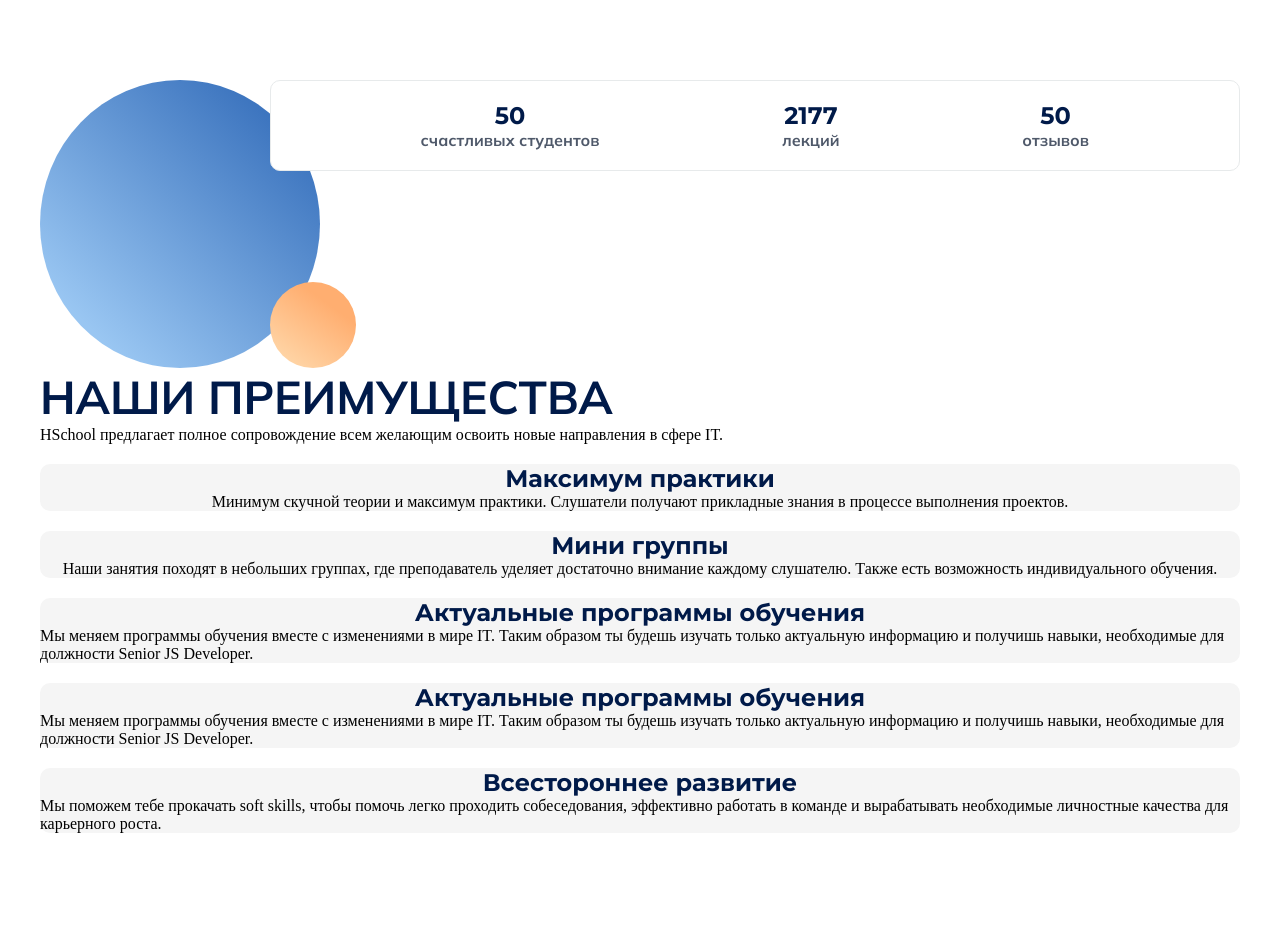
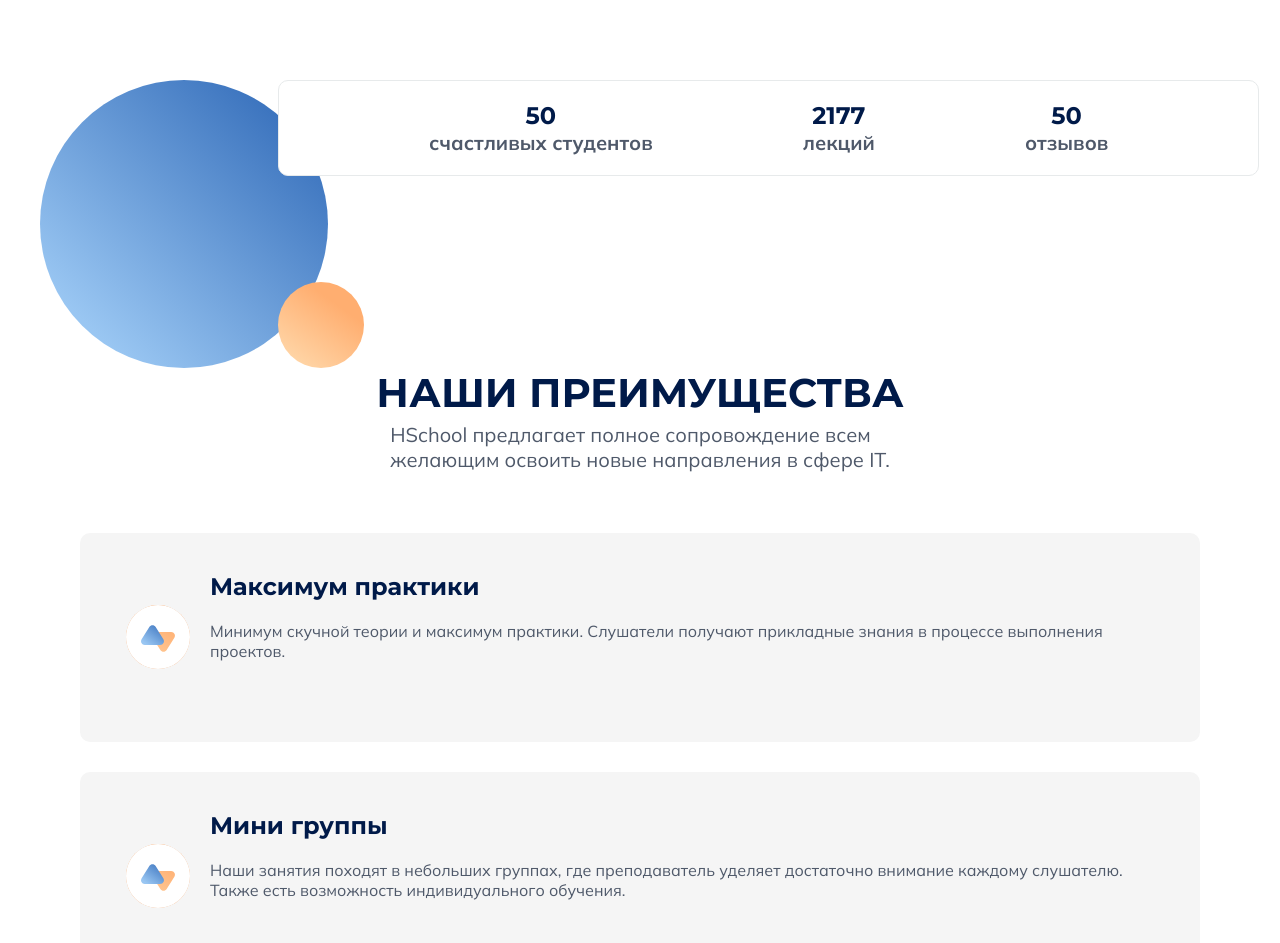
Before and after one commit to StanislavM31/hsschool, a plain HTML site: page index.html in a window 1280 px wide. Shown: the part 760-1703 px from the top of the page. Before the commit the page ends 1593 px from the top, so only its background shows below. Drawn offline with Linux system fonts and the light colour scheme.

Commit message:
feat: section benefits

```diff
--- a/index.html
+++ b/index.html
@@ -5,12 +5,9 @@
     <meta http-equiv="X-UA-Compatible" content="IE=edge" />
     <meta name="viewport" content="width=device-width, initial-scale=1.0" />
     <link rel="stylesheet" href="./css/style.css" />
-    <link rel="preconnect" href="https://fonts.googleapis.com" />
-    <link rel="preconnect" href="https://fonts.gstatic.com" crossorigin />
-    <link
-      href="https://fonts.googleapis.com/css2?family=Montserrat:wght@700&family=Mulish:wght@400;700&display=swap"
-      rel="stylesheet"
-    />
+    <link rel="preconnect" href="https://fonts.googleapis.com">
+    <link rel="preconnect" href="https://fonts.gstatic.com" crossorigin>
+    <link href="https://fonts.googleapis.com/css2?family=Montserrat:wght@100;200;300;400;500;600;700&family=Mulish:wght@200;300;400;500;600;700&display=swap" rel="stylesheet">
     <title>Document</title>
   </head>
   <body>
@@ -27,7 +24,7 @@
     <main>
       <section class="start">
         <div class="start-appointment">
-          <h1>Начни карьеру в<br />IT прямо сейчас.</h1>
+          <h1>Начни карьеру в<br/>IT прямо сейчас.</h1>
           <p>Стать востребованным IT-специалистом вместе с HSchool.</p>
           <div class="btn">Записаться</div>
         </div>
@@ -56,13 +53,13 @@
       <section class="benefits">
         <h2>НАШИ ПРЕИМУЩЕСТВА</h2>
         <p>
-          HSchool предлагает полное сопровождение всем желающим освоить новые
+          HSchool предлагает полное сопровождение всем <br> желающим освоить новые
           направления в сфере IT.
         </p>
-        <div>
+        <div class="wrapper-benefits-item">
           <div class="benefits-item">
-            <div class="logo-oval"></div>
-            <div class="benefits-text">
+            <div class="benefits-item-logo-oval"></div>
+            <div class="benefits-item-text">
               <h3>Максимум практики</h3>
               <p>
                 Минимум скучной теории и максимум практики. Слушатели получают
@@ -71,8 +68,8 @@
             </div>
           </div>
           <div class="benefits-item">
-            <div class="logo-oval"></div>
-            <div class="benefits-text">
+            <div class="benefits-item-logo-oval"></div>
+            <div class="benefits-item-text">
               <h3>Мини группы</h3>
               <p>
                 Наши занятия походят в небольших группах, где преподаватель
@@ -82,8 +79,8 @@
             </div>
           </div>
           <div class="benefits-item">
-            <div class="logo-oval"></div>
-            <div class="benefits-text">
+            <div class="benefits-item-logo-oval"></div>
+            <div class="benefits-item-text">
               <h3>Актуальные программы обучения</h3>
               <p>
                 Мы меняем программы обучения вместе с изменениями в мире IT.
@@ -93,19 +90,8 @@
             </div>
           </div>
           <div class="benefits-item">
-            <div class="logo-oval"></div>
-            <div class="benefits-text">
-              <h3>Актуальные программы обучения</h3>
-              <p>
-                Мы меняем программы обучения вместе с изменениями в мире IT.
-                Таким образом ты будешь изучать только актуальную информацию и
-                получишь навыки, необходимые для должности Senior JS Developer.
-              </p>
-            </div>
-          </div>
-          <div class="benefits-item">
-            <div class="logo-oval"></div>
-            <div class="benefits-text">
+            <div class="benefits-item-logo-oval"></div>
+            <div class="benefits-item-text">
               <h3>Всестороннее развитие</h3>
               <p>Мы поможем тебе прокачать soft skills, чтобы помочь легко проходить собеседования, эффективно работать в команде и вырабатывать необходимые личностные качества для карьерного роста.</p>
             </div>
--- a/scss/style.scss
+++ b/scss/style.scss
@@ -1,14 +1,26 @@
 %flex-items {
   display: flex;
   justify-content: space-between;
-  font: 700 16px "Mulish";
+
   color: #001a49;
 }
-%flex-items-col{
+%flex-items-col {
   display: flex;
   flex-direction: column;
+  align-items: center;
 }
-
+%font-700-20-Mulish {
+  font: 700 20px "Mulish", "sans-serif";
+  color: #4f596a;
+}
+%font-400-20-Mulish {
+  font: 400 20px "Mulish", "sans-serif";
+  color: #4f596a;
+}
+%font-400-16-Mulish {
+  font: 400 16px "Mulish", "sans-serif";
+  color: #4f596a;
+}
 * {
   margin: 0;
   padding: 0;
@@ -36,6 +48,7 @@ header {
     width: 500px;
     li {
       list-style: none;
+      font: 700 16px "Mulish", "sans-serif";
     }
   }
 }
@@ -50,6 +63,9 @@ header {
   color: #ffff;
   font: 700 16px "Mulish";
 }
+.btn:hover {
+  cursor: pointer;
+}
 .start {
   @extend %flex-items;
   margin: 160px 0 250px 0;
@@ -60,10 +76,13 @@ header {
   height: 290px;
   /* width: 400px; */
   h1 {
-    font: 700 60px Montserrat;
+    font: 700 60px "Montserrat", sans-serif;
     color: #001a49;
     line-height: 68px;
     letter-spacing: -1px;
+  }
+  p {
+    @extend %font-700-20-Mulish;
   }
 }
 .start-video {
@@ -79,19 +98,20 @@ header {
 .total {
   display: flex;
   justify-content: flex-start;
+  position: relative;
   .blue {
     width: 288px;
     height: 288px;
     background: linear-gradient(44.11deg, #99c6f2 15.75%, #3d75bf 84.63%);
     border-radius: 50%;
     z-index: 10;
-}
-.wrapper-z {
+  }
+  .wrapper-z {
     /* width: 100%; */
-    width: 1000px;
+    width: calc(1120px - 288px);
     @extend %flex-items-col;
     justify-content: space-between;
-    /* align-items: flex-start; */
+    align-items: flex-start;
     margin-left: -50px;
     z-index: 50;
     .orange {
@@ -102,7 +122,7 @@ header {
     }
     .total-score {
       display: flex;
-/*       width: 1100px; */
+      /*       width: 1100px; */
       border: 1px solid #e7eaeb;
       border-radius: 10px;
       background-color: #ffff;
@@ -112,38 +132,60 @@ header {
     .total-score-item {
       display: flex;
       flex-direction: column;
+      align-items: center;
 
-      align-items: center;
-      p{
-        font: 700 16px "Mulish";
-        color: #4F596A;
+      p {
+        @extend %font-700-20-Mulish;
+        white-space: nowrap;
       }
     }
-    .item-second{
-      /* padding: 0 150px; */
+    .item-second {
+      padding: 0 150px;
     }
   }
 }
-h3 {
-  font: 700 24px Montserrat;
+h2 {
+  font: 700 40px "Montserrat";
   color: #001a49;
 }
 
-.benefits{
+h3 {
+  font: 700 24px "Montserrat", "sans-serif";
+  color: #001a49;
+}
+.benefits {
   @extend %flex-items-col;
-  h2{
-    font: 700 46px "Mulish";
-    color: #001a49;
-
+  > p {
+    margin-top: 5px;
+    @extend %font-400-20-Mulish;
   }
-  .logo-oval{
-    width: 20px;
-    height: 20px;
+  .wrapper-benefits-item {
+    margin-top: 61px;
+    margin-bottom: 348px;
   }
-  .benefits-text{
-    @extend %flex-items-col;
+  .benefits-item {
+    display: flex;
+    padding: 39px 0 41px 46px;
+    /* justify-content:flex-end; */
     align-items: center;
-    background: #F5F5F5;
+    background-color: #f5f5f5;
     border-radius: 10px;
+    margin-bottom: 30px;
+  }
+  .benefits-item-text {
+    margin-left: 20px;
+    margin-right: 30px;
+  }
+  .benefits-item-logo-oval {
+    width: 64px;
+    height: 64px;
+    border-radius: 50%;
+    background-color: #fca86b;
+    background-image: url(../assets/Vector.svg);
+  }
+  .benefits-item-text p {
+    @extend %font-400-16-Mulish;
+    margin: 20px 0 40px 0;
+    width: 960px;
   }
 }
```
Also changed, not shown: assets/Vector.svg (added), css/style.css.
